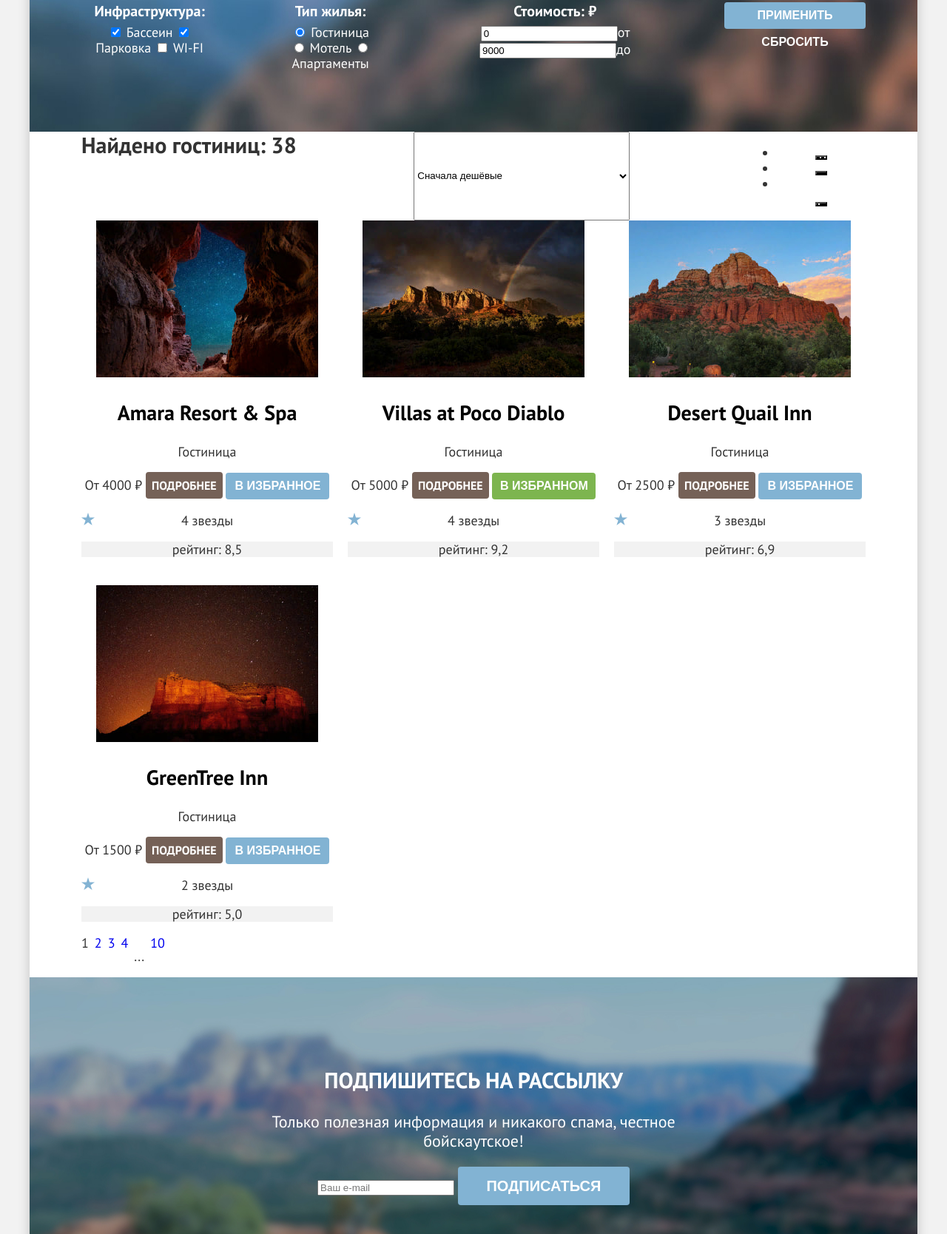
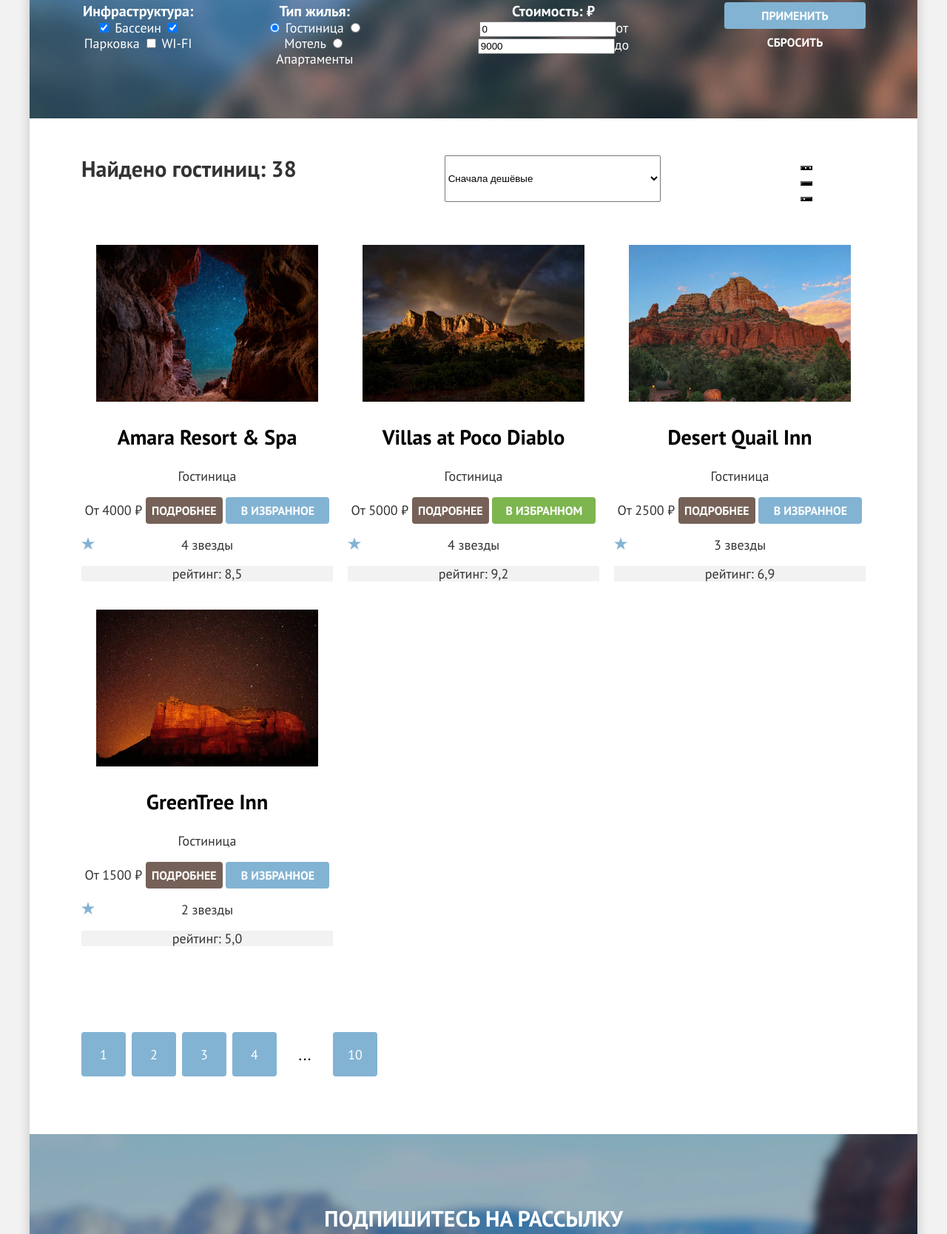
Before and after one commit to htmlacademy-htmlcss/660117-sedona-36, a plain HTML site: page catalog.html in a window 1280 px wide. Shown: the part 253-1921 px from the top of the page at 74% size. Drawn offline with Linux system fonts and the light colour scheme.

Commit message:
Большие блоки на флексах( исправил ошибки)

```diff
--- a/catalog.html
+++ b/catalog.html
@@ -211,32 +211,36 @@
 
           <ul class="pagination">
             <li class="pagination-item">
-              <a class="pangination-link">1</a>
+              <a class="pagination-link">1</a>
             </li>
             <li class="pagination-item">
-              <a class="pangination-link" href="#">2</a>
+              <a class="pagination-link" href="#">2</a>
             </li>
             <li class="pagination-item">
-              <a class="pangination-link" href="#">3</a>
+              <a class="pagination-link" href="#">3</a>
             </li>
             <li class="pagination-item">
-              <a class="pangination-link" href="#">4</a>
+              <a class="pagination-link" href="#">4</a>
             </li>
             <li class="pagination-item">
-              <p class="pangination-link">...</p>
+              <span class="pagination-link pagination-link-divider">...</span>
             </li>
             <li class="pagination-item">
-              <a class="pangination-link" href="#">10</a>
+              <a class="pagination-link" href="#">10</a>
             </li>
           </ul>
 
+        </section>
+
         <section class="subscription-form">
-            <h2 class="title">Подпишитесь на рассылку</h2>
-            <p class="paragraph">Только полезная информация и никакого спама, честное бойскаутское!</p>
+          <h2 class="subscription-form-title title">Подпишитесь на рассылку</h2>
+          <p class="subscription-form-paragraph paragraph">Только полезная информация и никакого спама, честное
+            бойскаутское!</p>
           <form class="subscription-form-email" method="post" action="https://echo.htmlacademy.ru/">
             <label>
               <span class="visually-hidden">Ввидите Ваш e-mail.</span>
-                <input type="email" name="email" placeholder="Ваш e-mail" required>
+              <input class="subscription-form-email-input-field" type="email" name="email" placeholder="Ваш e-mail"
+                required>
             </label>
             <button class="button subscription-form-button blue-color-button" type="submit">Подписаться</button>
           </form>
--- a/styles/style.css
+++ b/styles/style.css
@@ -106,6 +106,16 @@ body {
   text-transform: uppercase;
 }
 
+.advantages-intro-title{
+  margin: 0 0 25px 0;
+  padding: 0;
+}
+
+.advantages-intro-paragraph{
+  margin: 0;
+  padding: 0;
+}
+
 .advantages-intro {
   padding: 69px 274px;
 }
@@ -129,10 +139,17 @@ body {
 }
 
 .advantages-title {
+  margin: 0 0 62px 0;
+  padding: 0;
   font-weight: 700;
   font-size: 24px;
   line-height: 28px;
   text-transform: uppercase;
+}
+
+.advantages-desription {
+  margin: 0;
+  padding: 0;
 }
 
 .advantages-content {
@@ -156,6 +173,14 @@ body {
   padding: 64px 347px;
 }
 
+.service-intro-title {
+  margin: 0 0 20px 0;
+}
+
+.service-intro-paragraph {
+  margin: 0;
+}
+
 .service-item {
   background-color: rgba(131, 179, 211, 0.12);
   width: 400px;
@@ -163,14 +188,35 @@ body {
 }
 
 .service-title {
+  margin: 0 0 30px 0;
   font-weight: 700;
   font-size: 24px;
   line-height: 28px;
   text-transform: uppercase;
 }
 
+.service-desription {
+  margin: 0;
+}
+
 .service-item:nth-child(even) {
   background-color: #ffffff;
+}
+
+.hotel-research-title {
+  margin: 0 0 20px 0;
+}
+
+.hotel-research-paragraph {
+  margin: 0 0 54px 0;
+}
+
+.subscription-form-title {
+  margin: 0 0 20px 0;
+}
+
+.subscription-form-paragraph {
+  margin: 0 0 54px 0;
 }
 
 .subscription-form {
@@ -179,6 +225,11 @@ body {
   padding: 96px 258px;
   background-repeat: no-repeat;
   color: #ffffff;
+}
+
+.subscription-form-email-input-field {
+  font-family: inherit;
+  line-height: 24px;
 }
 
 .hotel-research {
@@ -190,6 +241,12 @@ body {
   margin: 40px auto;
   display: flex;
   justify-content: space-between;
+}
+
+.social-contacts-list {
+  margin: 0;
+  padding: 0;
+  list-style: none;
 }
 
 .social-contacts-link-vk {
@@ -221,7 +278,7 @@ body {
 
 .inner-header {
   text-align: start;
-  margin-bottom: 40px;
+  margin: 0 0 40px 0;
 }
 
 .breadcrumbs {
@@ -259,12 +316,13 @@ body {
 
 .filter-form-group {
   width: 150px;
-  margin-right: auto;
+  margin: 0 auto 0 0;
+  padding: 0;
 }
 
 .filter-form-group-price {
   width: 288px;
-  margin-left: auto;
+  margin: 0 0 0 auto;
 }
 
 .filter-form-button-section {
@@ -274,8 +332,7 @@ body {
 
 .result-sort {
   display: flex;
-  width: 1060px;
-  margin: 0 auto;
+
 }
 
 .result-quantity {
@@ -294,14 +351,20 @@ body {
   line-height: 24px;
 }
 
+.result {
+  padding: 50px 70px 60px 70px;
+}
+
 .result-select-control {
-  margin-left: auto;
-  padding-right: 70px;
+  margin-left: 200px;
+  padding: 0;
   width: 292px;
 }
 
 .result-position-control {
-  margin-left: auto;
+  padding: 0;
+  margin: 0 0 0 auto;
+  list-style: none;
   width: 160px;
 }
 
@@ -321,14 +384,11 @@ body {
 }
 
 .apartment-list {
-  width: 1060px;
-  margin: 0 auto;
-  padding: 0;
+  padding: 40px 0 80px 0;
   list-style: none;
   display: flex;
   flex-wrap: wrap;
-  row-gap: 20px;
-  justify-content: space-between;
+  gap: 20px;
 }
 
 .apartment-card {
@@ -337,22 +397,29 @@ body {
 
 .pagination {
   display: flex;
-  width: 1060px;
-  margin: 0 auto;
+  flex-wrap: wrap;
   padding: 0;
   list-style: none;
-  column-gap: 8px;
+  gap: 20px 8px;
 }
 
-.pangination-item {
+.pagination-link {
+  display: flex;
+  align-items: center;
+  justify-content: center;
   width: 60px;
+  height: 60px;
+  border-radius: 4px;
+  color:#ffffff;
+  background-color: #82b3d3;
   text-decoration: none;
-  border-radius: 4px;
-  background-color: #82b3d3;
 }
 
-.pangination-link {
-  text-decoration: none;
+.pagination-link-divider {
+  background-color: #ffffff;
+  color: #000000;
+  font-size: 22px;
+  line-height: 26px;
 }
 
 .apartment-card-link {
@@ -364,6 +431,7 @@ body {
 }
 
 .button {
+  font-family: inherit;
   background-color: #756157;
   border-radius: 4px;
   font-weight: 700;
```
Also changed, not shown: index.html (+13 -9 lines). Lines whose indentation alone changed are shown as unchanged.
